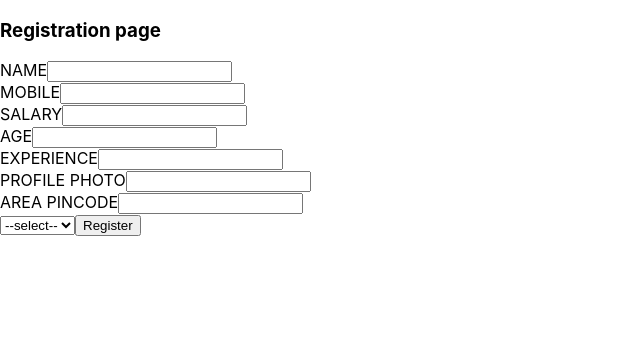
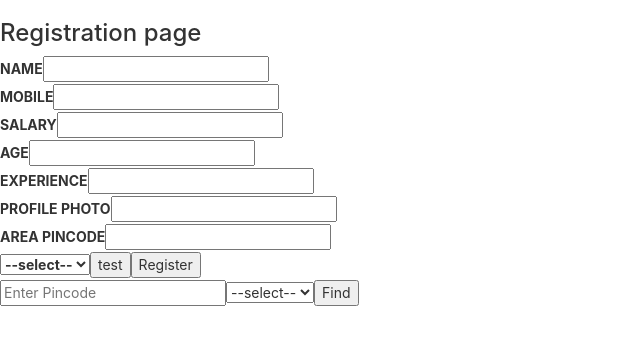
Before and after one commit to SteveJ123/react, a React (Create React App) app in the folder getting_started/registrationform/: page / in a window 1280 px wide. Shown: the top 344 px of the page, without its empty margins (0-640 px from the left). Built offline with nearby package versions, Linux system fonts and the light colour scheme.

Commit message:
worker search added

```diff
--- a/getting_started/registrationform/public/index.html
+++ b/getting_started/registrationform/public/index.html
@@ -22,6 +22,17 @@
       work correctly both with client-side routing and a non-root public URL.
       Learn how to configure a non-root public URL by running `npm run build`.
     -->
+    <!-- Latest compiled and minified CSS -->
+    <link
+      rel="stylesheet"
+      href="https://maxcdn.bootstrapcdn.com/bootstrap/3.4.0/css/bootstrap.min.css"
+    />
+
+    <!-- jQuery library -->
+    <script src="https://ajax.googleapis.com/ajax/libs/jquery/3.3.1/jquery.min.js"></script>
+
+    <!-- Latest compiled JavaScript -->
+    <script src="https://maxcdn.bootstrapcdn.com/bootstrap/3.4.0/js/bootstrap.min.js"></script>
     <title>React App</title>
   </head>
   <body>
--- a/getting_started/registrationform/src/App.css
+++ b/getting_started/registrationform/src/App.css
@@ -21,7 +21,7 @@ img {
   display: flex;
   flex-direction: row;
   background-color: lightgray;
-  width: 230px;
+  width: 245px;
   margin-bottom: 4px;
   border: 2px solid darkgray;
   /* width: 25%; */
--- a/getting_started/registrationform/src/App.js
+++ b/getting_started/registrationform/src/App.js
@@ -1,16 +1,20 @@
 import React, { Component } from "react";
 import "./App.css";
+
+
 
 // import MyForm from "./MyForm";
 // import Test from "./MyForm";
 // import FillForm from "./FillForm";
 import NewWorker from "./NewWorker";
+// import WorkerDetails from "./WorkerDetails";
 class App extends Component {
   render() {
     return (
       <div className="App">
-            {/* <FillForm /> */}
-            <NewWorker/>
+
+            <NewWorker />
+
       </div>
     );
   }
--- a/getting_started/registrationform/src/NewWorker.js
+++ b/getting_started/registrationform/src/NewWorker.js
@@ -1,5 +1,7 @@
 import React from "react";
 import WorkerList from "./WorkerList";
+import WorkerSearch from "./WorkerSearch";
+import WorkerDetails from "./WorkerDetails.json"
 
 class NewWorker extends React.Component {
   constructor() {
@@ -8,14 +10,16 @@ class NewWorker extends React.Component {
     this.state = {
       fields: {},
         errors: {},
-        workerData: []
+        workerData: [],
+        workerDetails:null
       //   value: 'select'
     };
 
     this.handleChange = this.handleChange.bind(this);
     this.submituserRegistrationForm = this.submituserRegistrationForm.bind(
       this
-    );
+      );
+    //   this.filterWorkerDetails = this.filterWorkerDetails.bind(this);
   }
 
   handleChange(e) {
@@ -117,7 +121,10 @@ class NewWorker extends React.Component {
     return formIsValid;
   }
 
-  render() {
+
+
+    render() {
+        { console.log("WorkerSearch", WorkerDetails);}
     return (
       <div id="main-registration-container">
         <div id="register">
@@ -207,12 +214,15 @@ class NewWorker extends React.Component {
                 </option>
               </select>
             </label>
+            <button>test</button>
 
             <input type="submit" className="button" value="Register" />
           </form>
         </div>
-        <WorkerList workerData={this.state.workerData} />
-      </div>
+            <WorkerList workerData={this.state.workerData} />
+            <WorkerSearch WorkerDetails={WorkerDetails}/>
+        </div>
+
     );
   }
 }
--- /dev/null
+++ b/getting_started/registrationform/src/WorkerDetails.json
@@ -0,0 +1,35 @@
+[
+  {
+    "id": 1,
+    "age": "20",
+    "areapincode": "600093",
+    "experience": "14",
+    "jobs": "maid",
+    "mobileno": "7456899075",
+    "name": "David",
+    "profilephoto": "photo1",
+    "salary": "10000"
+  },
+  {
+    "id": 2,
+    "age": "24",
+    "areapincode": "600094",
+    "experience": "10",
+    "jobs": "cook",
+    "mobileno": "7456899074",
+    "name": "Millan",
+    "profilephoto": "photo2",
+    "salary": "100000"
+  },
+  {
+    "id": 3,
+    "age": "25",
+    "areapincode": "600095",
+    "experience": "12",
+    "jobs": "nanny",
+    "mobileno": "7456899074",
+    "name": "Boon",
+    "profilephoto": "photo3",
+    "salary": "10000"
+  }
+]
--- /dev/null
+++ b/getting_started/registrationform/src/WorkerSearch.js
@@ -0,0 +1,68 @@
+import React, { Component } from "react";
+import WorkerDetails from "./WorkerDetails";
+import WorkerList from "./WorkerList";
+
+class WorkerSearch extends Component{
+
+    constructor(props) {
+        super(props);
+        this.state = {
+            enteredText: null,
+            result: []
+        }
+        this.changeText = this.changeText.bind(this);
+        this.testText = this.testText.bind(this);
+    }
+
+
+    changeText(e) {
+        var update = e.target.value;
+        this.setState({
+
+            enteredText: update
+        })
+
+    }
+
+
+     testText() {
+         console.log('enteredtext', this.state.enteredText);
+         var text = this.state.enteredText;
+       var result = WorkerDetails.filter(function (workerDetail) {
+           return workerDetail.areapincode === text;
+        });
+         var update = result;
+         console.log("result", result);
+         this.setState({
+            result: update
+        })
+    }
+
+
+    render() {
+        return (
+          <div>
+            {console.log("entered text", this.state.enteredText)}
+
+            <input
+              type="number"
+              id="workersearchinput"
+              placeholder="Enter Pincode"
+              onChange={this.changeText}
+            />
+            <select name="jobs" value="">
+              {" "}
+              <option value="select"> --select--</option>
+              <option value="maid">MAID</option>
+              <option value="cook">COOK</option>
+              <option value="nanny">NANNY</option>
+            </select>
+            <button onClick={this.testText}>Find</button>
+                <WorkerList workerData={this.state.result}/>
+          </div>
+        );
+    }
+
+}
+
+export default WorkerSearch;
```
